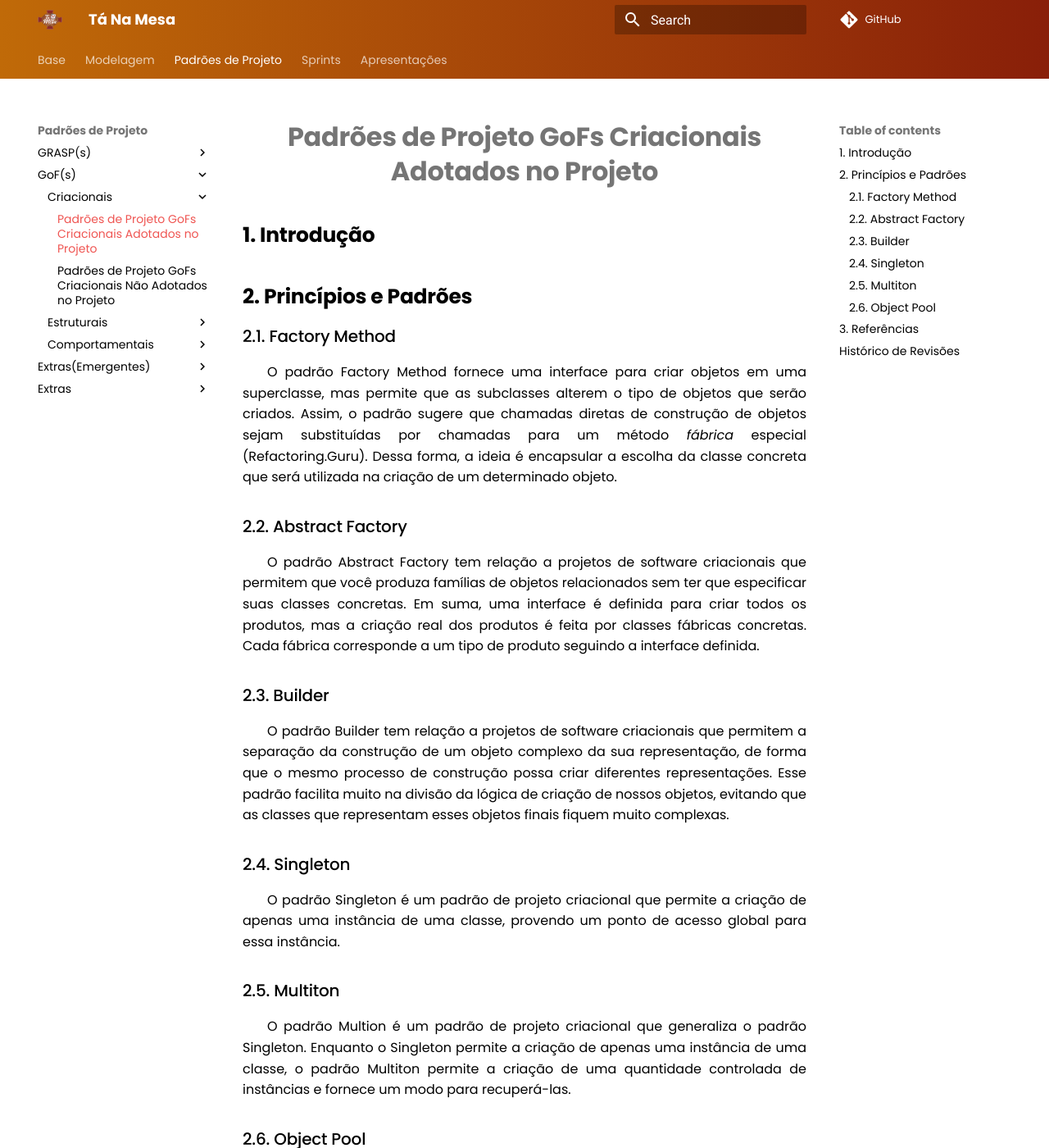
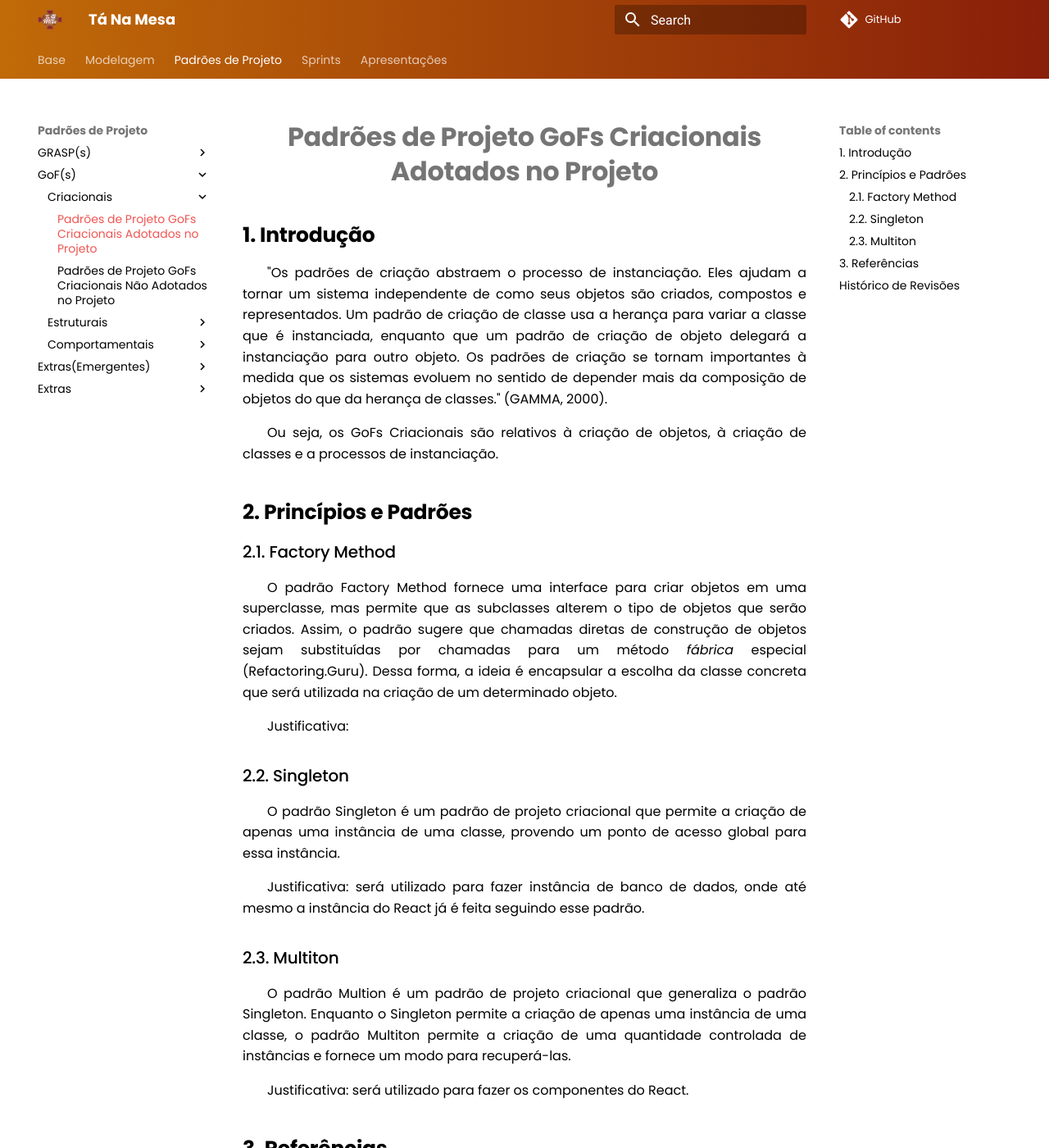
Before and after one commit to UnBArqDsw2021-1/2021.1_G02_TaNaMesa_docs, an MkDocs documentation site: the page built from docs/3-Padroes-de-Projeto/GoFs/Criacionais/Padroes-Adotados-no-Projeto.md, in a window 1280 px wide and 1400 px high. Shown: the whole window at 82% size. Built offline with MkDocs 1.6.1 and Material for MkDocs 9.7.7, drawn with Linux system fonts in a browser that asks for light colours; comment, search, counter and statistics services are not loaded; some of the changed text lies outside the part shown.

Commit message:
(#101) atualizando arquivo padroes adotados

```diff
--- a/docs/3-Padroes-de-Projeto/GoFs/Criacionais/Padroes-Adotados-no-Projeto.md
+++ b/docs/3-Padroes-de-Projeto/GoFs/Criacionais/Padroes-Adotados-no-Projeto.md
@@ -1,6 +1,15 @@
 # Padrões de Projeto GoFs Criacionais Adotados no Projeto
 
 ## 1. Introdução
+"Os padrões de criação abstraem o processo de instanciação. Eles ajudam a tornar um sistema
+independente de como seus objetos são criados, compostos e representados. Um padrão de
+criação de classe usa a herança para variar a classe que é instanciada, enquanto que um
+padrão de criação de objeto delegará a instanciação para outro objeto. Os padrões
+de criação se tornam importantes à medida que os sistemas evoluem no sentido de depender
+mais da composição de objetos do que da herança de classes." (GAMMA, 2000).
+
+Ou seja, os GoFs Criacionais são relativos à criação de objetos, à criação de classes e a
+processos de instanciação.
 
 ## 2. Princípios e Padrões
 ### 2.1. Factory Method
@@ -11,40 +20,23 @@ sugere que chamadas diretas de construção de objetos sejam substituídas por c
 para um método *fábrica* especial (Refactoring.Guru). Dessa forma, a ideia é encapsular
 a escolha da classe concreta que será utilizada na criação de um determinado objeto.
 
-### 2.2. Abstract Factory
+Justificativa:
 
-O padrão Abstract Factory tem relação a projetos de software criacionais que permitem que
-você produza famílias de objetos relacionados sem ter que especificar suas classes concretas.
-Em suma, uma interface é definida para criar todos os produtos, mas a criação real dos produtos
-é feita por classes fábricas concretas. Cada fábrica corresponde a um tipo de produto seguindo
-a interface definida.
-
-### 2.3. Builder
-
-O padrão Builder tem relação a projetos de software criacionais que permitem a separação da
-construção de um objeto complexo da sua representação, de forma que o mesmo processo de
-construção possa criar diferentes representações. Esse padrão facilita muito na divisão da
-lógica de criação de nossos objetos, evitando que as classes que representam esses objetos
-finais fiquem muito complexas.
-
-### 2.4. Singleton
+### 2.2. Singleton
 
 O padrão Singleton é um padrão de projeto criacional que permite a criação de apenas uma
 instância de uma classe, provendo um ponto de acesso global para essa instância.
 
-### 2.5. Multiton
+Justificativa: será utilizado para fazer instância de banco de dados, onde até mesmo a instância do React já é feita
+seguindo esse padrão.
+
+### 2.3. Multiton
 
 O padrão Multion é um padrão de projeto criacional que generaliza o padrão Singleton. Enquanto
 o Singleton permite a criação de apenas uma instância de uma classe, o padrão Multiton permite
 a criação de uma quantidade controlada de instâncias e fornece um modo para recuperá-las.
 
-### 2.6. Object Pool
-
-O padrão Object Pool consiste em um conjunto de objetos que podem ser reaproveitados no sistema,
-reduzindo custos de instaciação. Quando um objeto é necessário, ele é solicitado ao pool. Depois
-de usado, quando não mais necessário, ele retorna ao pool permitindo que seja usado novamente,
-quando preciso, sem repetir o processo de instanciação. Caso algum objeto não estiver presente
-no pool, um novo é criado e adicionado.
+Justificativa: será utilizado para fazer os componentes do React.
 
 ## 3. Referências
 > - BIGARDI, G. Arquitetura e Desenvolvimento de Software - Parte 2 - Abstract Factory. Disponível em: <https://medium.com/@gbbigardi/arquitetura-e-desenvolvimento-de-software-parte-2-abstract-factory-f603ccc6a1ea>. Acesso em: 28 de ago. de 2021
@@ -63,8 +55,12 @@ no pool, um novo é criado e adicionado.
 
 > - WIKIPEDIA. Multiton pattern. Disponível em: <https://en.wikipedia.org/wiki/Multiton_pattern>. Acesso em 30 de ago. de 2021.
 
+> - GAMMA, Erich; HELM, Richard; JOHNSON, Ralph; VLISSIDES, John. "Padrões de projeto: soluções reutilizáveis de software orientado a objetos". Artmed Editora S.A, 2000.
+
 ## Histórico de Revisões
 |    Data    | Versão | Descrição       | Autor(es)     |
 | :--------- | :----- | :-------------- | :------------ |
-| 29/08/2021 | 0.1    | Criação do documento e desenvolvimento dos tópicos builder, objet pool e abstract factory        | [Eduarda Servidio](https://github.com/ServideoEC)           |
-| 30/08/2021 | 0.2    | Adição dos padrões Factory Method, Singleton e Multiton | [Herick Portugues](https://github.com/herickport) |
+| 29/08/2021 | 1.0    | Criação do documento e desenvolvimento dos tópicos builder, object pool e abstract factory     | [Eduarda Servidio](https://github.com/ServideoEC)           |
+| 30/08/2021 | 1.1    | Adição dos padrões Factory Method, Singleton e Multiton | [Herick Portugues](https://github.com/herickport) |
+| 05/09/2021 | 1.2    | Atualização dos padrões que serão utilizados | [Eduarda Servidio](https://github.com/ServideoEC) e [Herick Portugues](https://github.com/herickport) |
+| 05/09/2021 | 1.3    | Adição tópico introdução | [Eduarda Servidio](https://github.com/ServideoEC) |
```
